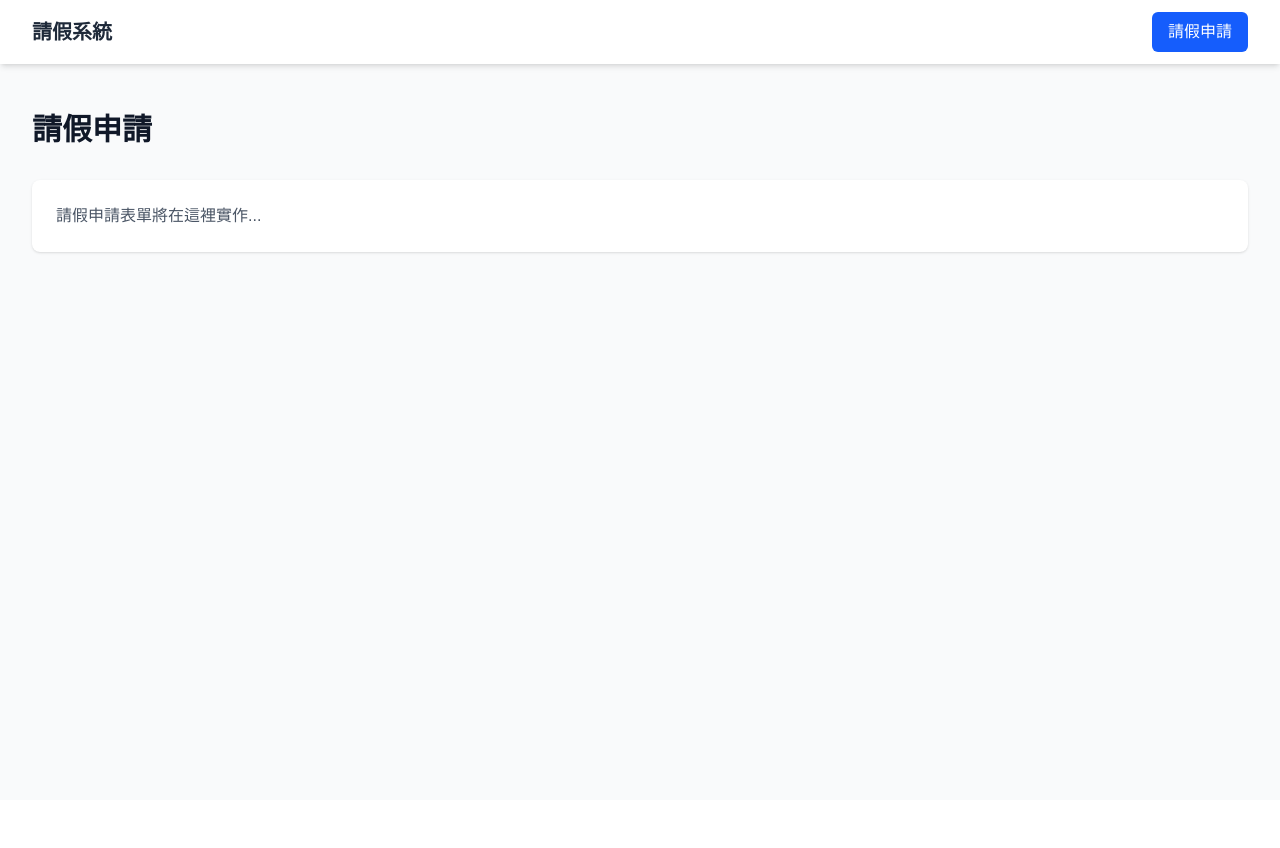
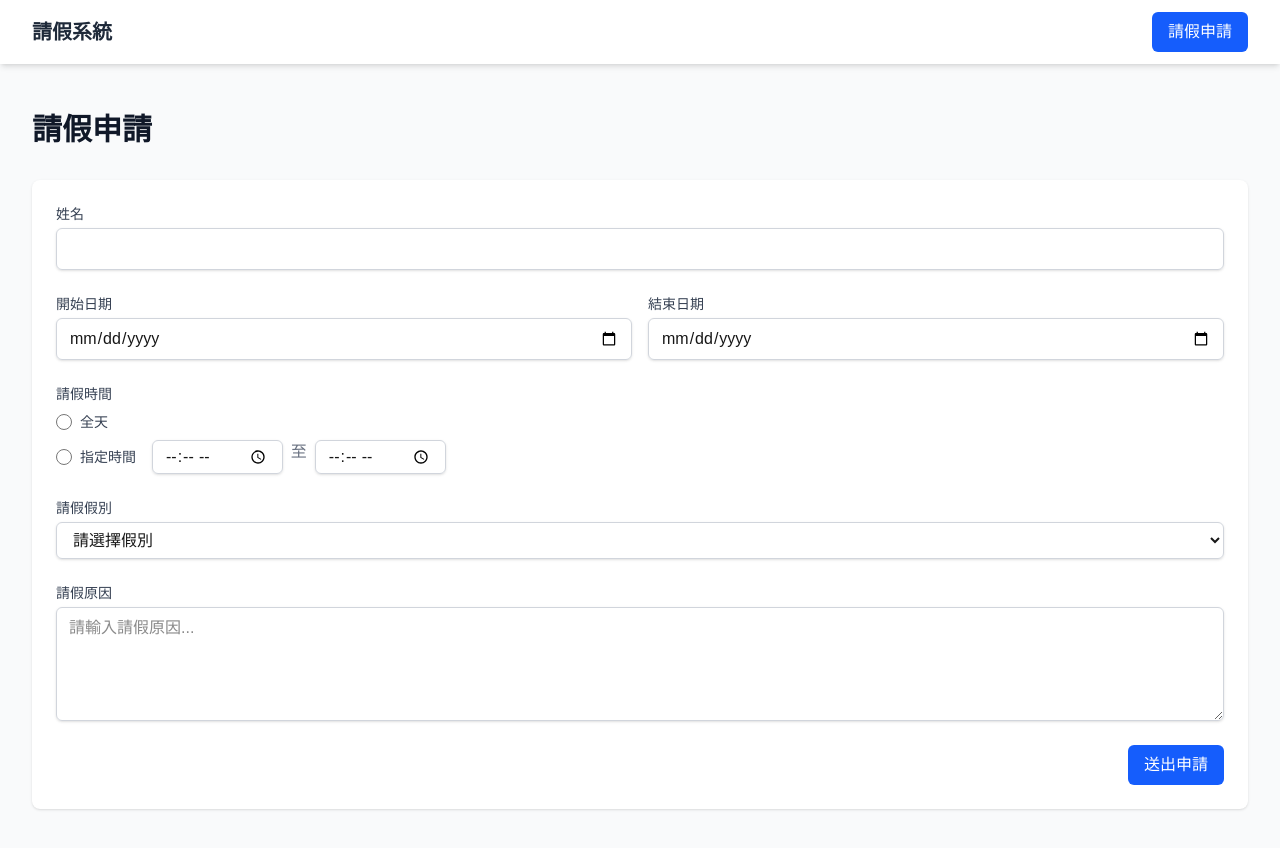
Before and after one commit to anthea-wu/personnel-system, a Next.js app: page /leave-application in a window 1280 px wide. Shown: the top 848 px of the page. Before the commit the page ends 800 px from the top, so only its background shows below. Built offline with nearby package versions, Linux system fonts and the light colour scheme.

Commit message:
feat: add leave form

```diff
--- a/src/app/leave-application/page.tsx
+++ b/src/app/leave-application/page.tsx
@@ -9,7 +9,140 @@ export default function LeaveApplication() {
           請假申請
         </h1>
         <div className="bg-white shadow rounded-lg p-6">
-          <p className="text-gray-600">請假申請表單將在這裡實作...</p>
+          <form className="space-y-6">
+            {/* 姓名 */}
+            <div>
+              <label htmlFor="name" className="block text-sm font-medium text-gray-700">
+                姓名
+              </label>
+              <input
+                type="text"
+                name="name"
+                id="name"
+                required
+                className="mt-1 block w-full rounded-md border border-gray-300 px-3 py-2 shadow-sm focus:border-blue-500 focus:outline-none focus:ring-1 focus:ring-blue-500"
+              />
+            </div>
+
+            {/* 請假日期區間 */}
+            <div className="grid grid-cols-1 gap-4 sm:grid-cols-2">
+              <div>
+                <label htmlFor="startDate" className="block text-sm font-medium text-gray-700">
+                  開始日期
+                </label>
+                <input
+                  type="date"
+                  name="startDate"
+                  id="startDate"
+                  required
+                  className="mt-1 block w-full rounded-md border border-gray-300 px-3 py-2 shadow-sm focus:border-blue-500 focus:outline-none focus:ring-1 focus:ring-blue-500"
+                />
+              </div>
+              <div>
+                <label htmlFor="endDate" className="block text-sm font-medium text-gray-700">
+                  結束日期
+                </label>
+                <input
+                  type="date"
+                  name="endDate"
+                  id="endDate"
+                  required
+                  className="mt-1 block w-full rounded-md border border-gray-300 px-3 py-2 shadow-sm focus:border-blue-500 focus:outline-none focus:ring-1 focus:ring-blue-500"
+                />
+              </div>
+            </div>
+
+            {/* 請假時間 */}
+            <div>
+              <label className="block text-sm font-medium text-gray-700 mb-2">
+                請假時間
+              </label>
+              <div className="space-y-2">
+                <div className="flex items-center">
+                  <input
+                    type="radio"
+                    name="timeType"
+                    id="fullDay"
+                    value="fullDay"
+                    className="h-4 w-4 border-gray-300 text-blue-600 focus:ring-blue-500"
+                  />
+                  <label htmlFor="fullDay" className="ml-2 block text-sm text-gray-700">
+                    全天
+                  </label>
+                </div>
+                <div className="flex items-center">
+                  <input
+                    type="radio"
+                    name="timeType"
+                    id="specificTime"
+                    value="specificTime"
+                    className="h-4 w-4 border-gray-300 text-blue-600 focus:ring-blue-500"
+                  />
+                  <label htmlFor="specificTime" className="ml-2 block text-sm text-gray-700">
+                    指定時間
+                  </label>
+                  <div className="ml-4 flex space-x-2">
+                    <input
+                      type="time"
+                      name="startTime"
+                      id="startTime"
+                      className="rounded-md border border-gray-300 px-3 py-1 shadow-sm focus:border-blue-500 focus:outline-none focus:ring-1 focus:ring-blue-500"
+                    />
+                    <span className="text-gray-500">至</span>
+                    <input
+                      type="time"
+                      name="endTime"
+                      id="endTime"
+                      className="rounded-md border border-gray-300 px-3 py-1 shadow-sm focus:border-blue-500 focus:outline-none focus:ring-1 focus:ring-blue-500"
+                    />
+                  </div>
+                </div>
+              </div>
+            </div>
+
+            {/* 請假假別 */}
+            <div>
+              <label htmlFor="leaveType" className="block text-sm font-medium text-gray-700">
+                請假假別
+              </label>
+              <select
+                id="leaveType"
+                name="leaveType"
+                required
+                className="mt-1 block w-full rounded-md border border-gray-300 px-3 py-2 shadow-sm focus:border-blue-500 focus:outline-none focus:ring-1 focus:ring-blue-500"
+              >
+                <option value="">請選擇假別</option>
+                <option value="annual">特休</option>
+                <option value="personal">事假</option>
+                <option value="sick">病假</option>
+              </select>
+            </div>
+
+            {/* 請假原因 */}
+            <div>
+              <label htmlFor="reason" className="block text-sm font-medium text-gray-700">
+                請假原因
+              </label>
+              <textarea
+                id="reason"
+                name="reason"
+                rows={4}
+                required
+                className="mt-1 block w-full rounded-md border border-gray-300 px-3 py-2 shadow-sm focus:border-blue-500 focus:outline-none focus:ring-1 focus:ring-blue-500"
+                placeholder="請輸入請假原因..."
+              />
+            </div>
+
+            {/* 送出按鈕 */}
+            <div className="flex justify-end">
+              <button
+                type="submit"
+                className="px-4 py-2 bg-blue-600 text-white rounded-md hover:bg-blue-700 focus:outline-none focus:ring-2 focus:ring-blue-500 focus:ring-offset-2"
+              >
+                送出申請
+              </button>
+            </div>
+          </form>
         </div>
       </main>
     </div>
--- a/src/app/page.tsx
+++ b/src/app/page.tsx
@@ -16,9 +16,9 @@ export default function Home() {
             <a
               href="/leave-application"
               className="px-6 py-3 bg-blue-600 text-white rounded-lg hover:bg-blue-700 transition-colors"
-            >
+          >
               開始申請請假
-            </a>
+          </a>
           </div>
         </div>
       </main>
```
